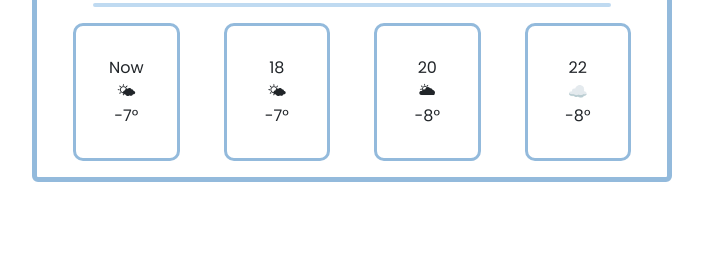
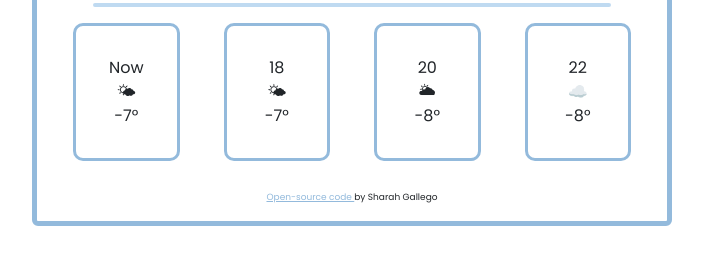
Before and after one commit to sharahgallego/vanilla-weather-app, a plain HTML site: page index.html in a window 1280 px wide. Shown: the part 316-580 px from the top of the page, without its empty margins (288-991 px from the left). Drawn offline with nearby package versions, Linux system fonts and the light colour scheme; no server answers.

Commit message:
Added GitHub link at the end

```diff
--- a/index.html
+++ b/index.html
@@ -67,6 +67,9 @@ Current
                 <div class="col weekday">18 <br />🌤 <br />-7°</div>
                 <div class="col weekday">20 <br />🌥 <br />-8°</div>
                 <div class="col weekday">22 <br />☁️ <br />-8°</div>
+                 <small>
+<a href="https://github.com/sharahgallego/vanilla-weather-app" target="blank"> Open-source code </a> by Sharah Gallego
+</small>
               </div>
             </div>
           </div>
--- a/style.css
+++ b/style.css
@@ -78,3 +78,10 @@ button {
   border-radius: 5px;
   background-color: #dfebf7;
 }
+small {
+  font-size: xx-small;
+  padding-top: 30px;
+}
+a {
+  color: #93badc;
+}
```
